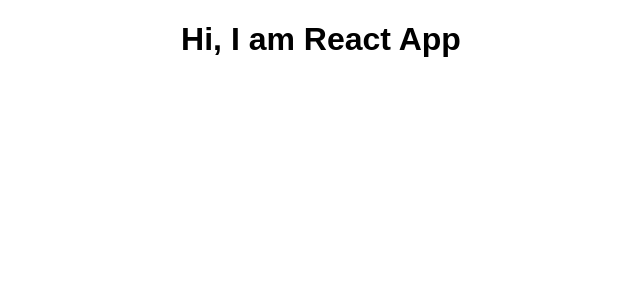
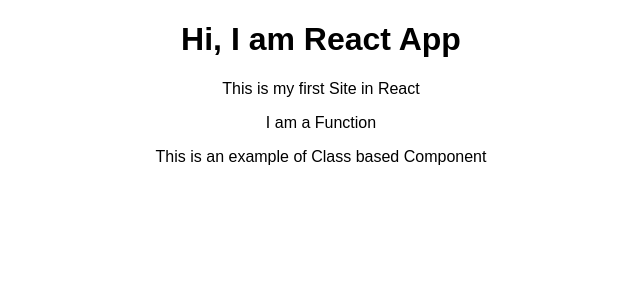
Before and after one commit to varunsam10/reactapp, a React (Create React App) app: page / in a window 1280 px wide. Shown: the top 300 px of the page, without its empty margins (319-959 px from the left). Built offline with nearby package versions, Linux system fonts and the light colour scheme.

Commit message:
Functional and Class Components Added

```diff
--- a/src/App.js
+++ b/src/App.js
@@ -1,13 +1,19 @@
 import React, { Component } from 'react';
 import './App.css';
+import Person from './Person/Person'
+import PersonClass from './Person/PersonClass'
 
 class App extends Component {
   render() {
     return (
       <div className="App">
        <h1> Hi, I am React App </h1>
+       <p> This is my first Site in React </p>
+       <Person/>
+       <PersonClass/>
       </div>
     );
+    //return React.createElement('div',{className:'App'},React.createElement('h1',null,'Hi, I am React App Does it work'));
   }
 }
 
--- /dev/null
+++ b/src/Person/Person.js
@@ -0,0 +1,8 @@
+import React from 'react';
+
+
+var person = function () {
+    return <p> I am a Function </p>
+}
+
+export default person;
--- /dev/null
+++ b/src/Person/PersonClass.js
@@ -0,0 +1,10 @@
+import React, { Component } from 'react';
+class PersonClass extends Component{
+render(){
+    return(
+        <p>This is an example of Class based Component </p>
+    );
+        }
+}
+
+export default PersonClass;
```
